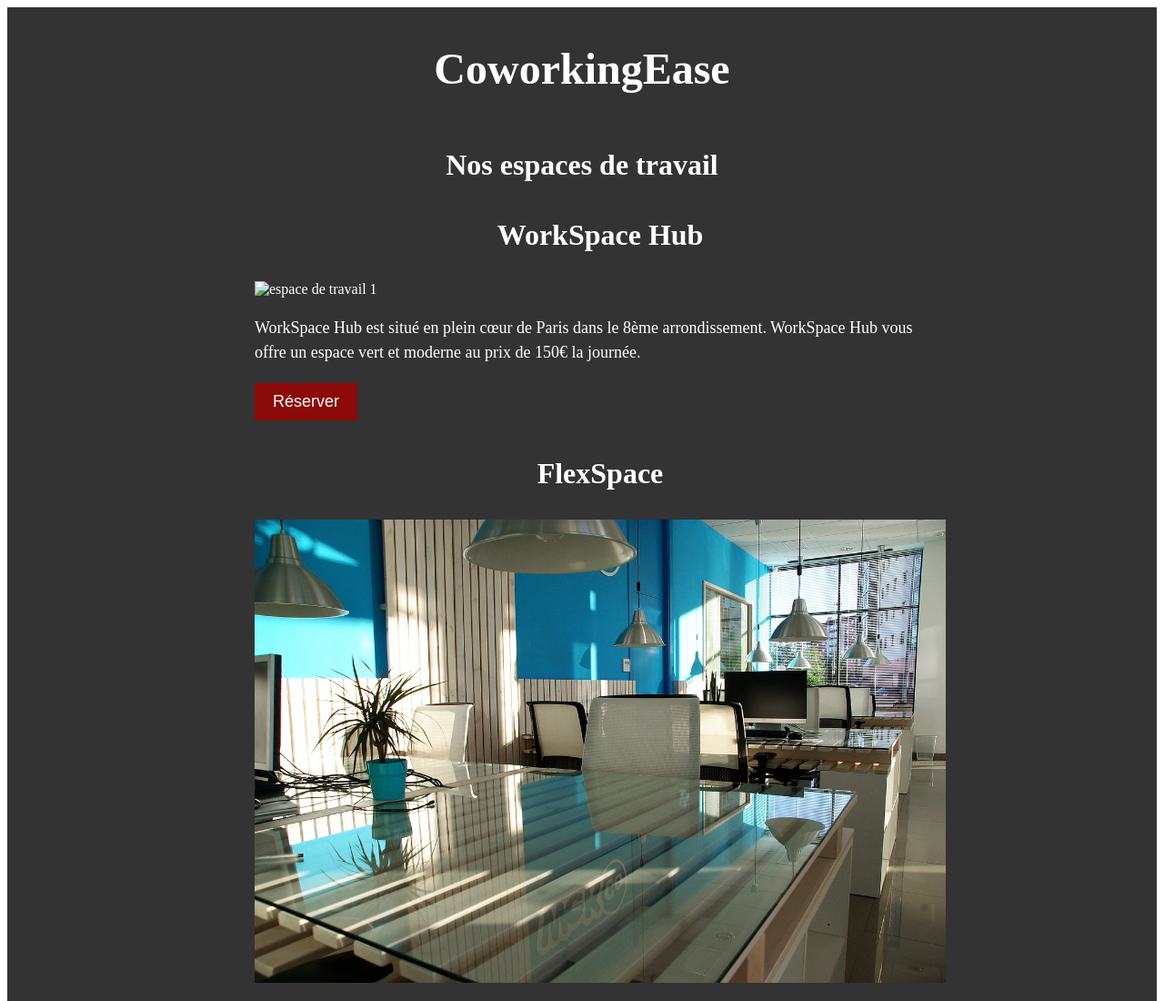
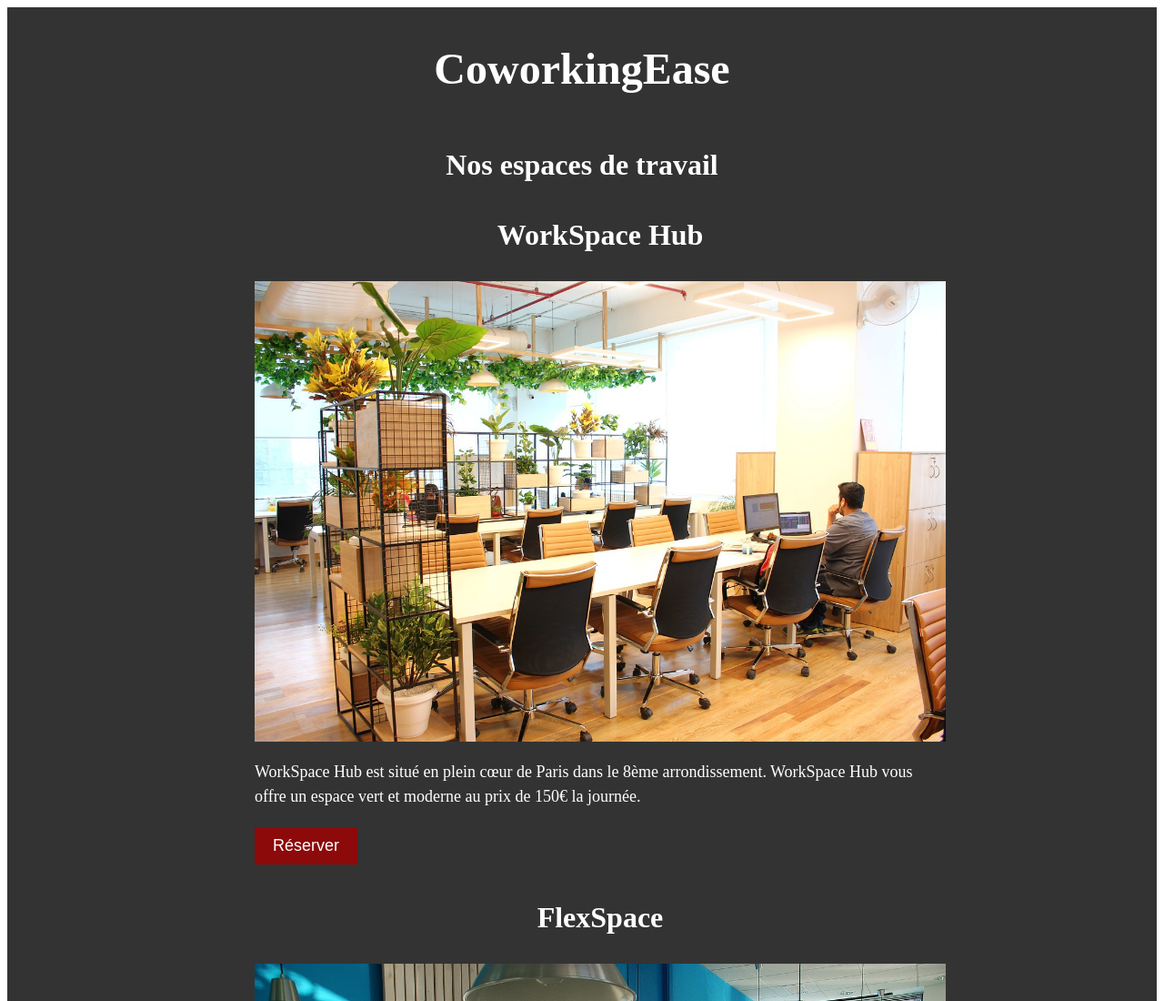
Before and after one commit to 09032005/startup., a plain HTML site: page index.html in a window 1280 px wide. Shown: the top 1100 px of the page at 91% size. Drawn offline with Linux system fonts and the light colour scheme; the site is published under a folder, as on GitHub Pages, so addresses that start at the root find nothing.

Commit message:
Update index.html

```diff
--- a/index.html
+++ b/index.html
@@ -19,7 +19,7 @@
         <ul>
             <p>
             <h3>WorkSpace Hub</h3>
-            <img src="/espace de travail 1.jpeg" alt="espace de travail 1" width="800">
+            <img src="espace de travail 1.jpeg" alt="espace de travail 1" width="800">
             <p>WorkSpace Hub est situé en plein cœur de Paris dans le 8ème arrondissement. WorkSpace Hub vous offre un espace vert et moderne au prix de 150€ la journée.</p>
 
          <!-- HTML -->
```
